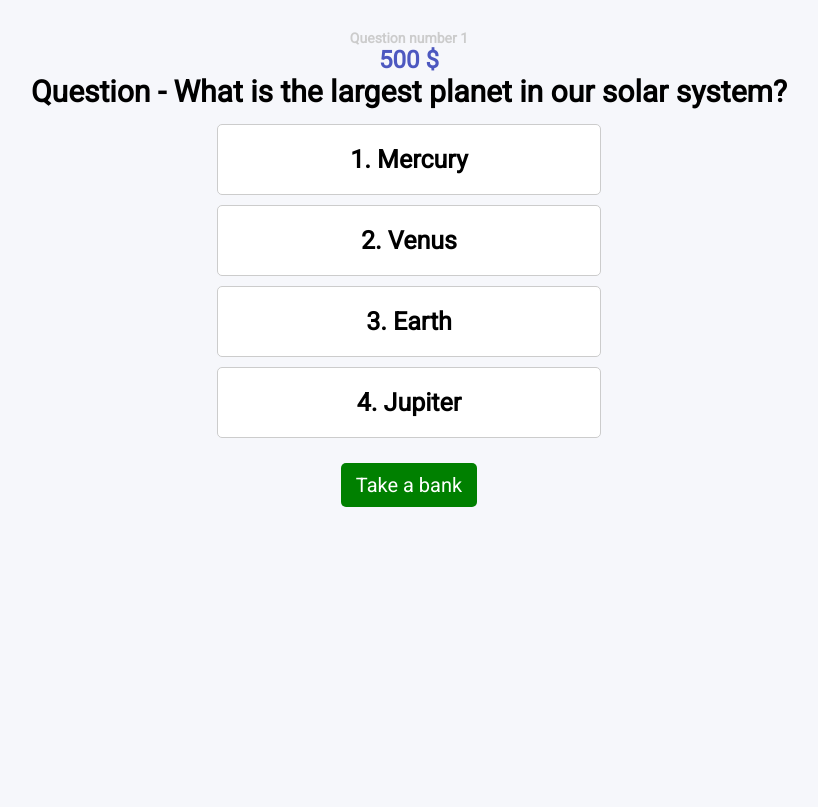
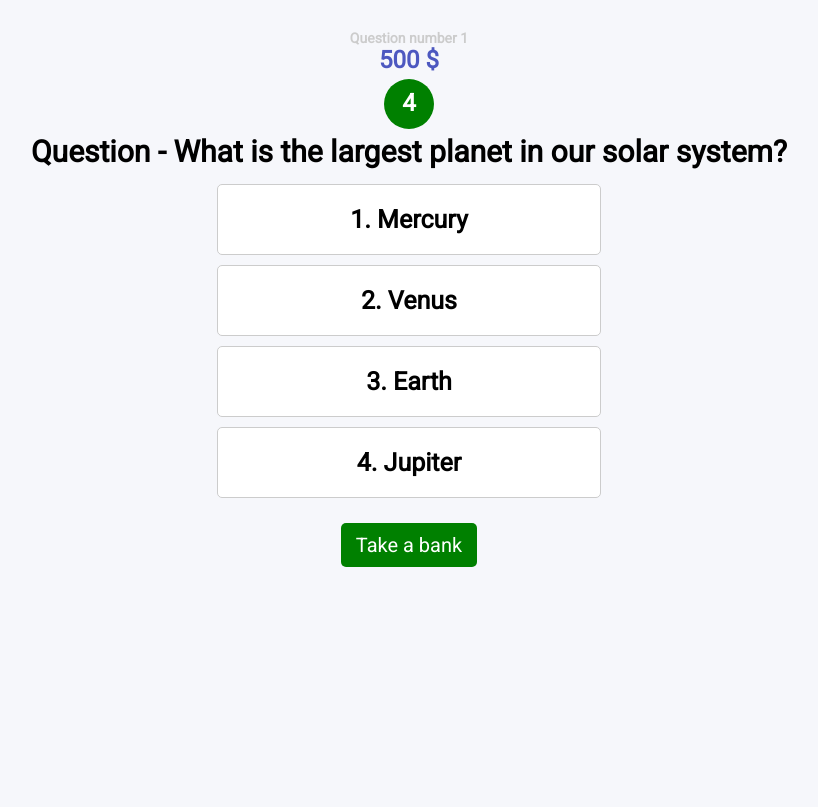
Before and after one commit to INAI-WIN-1/WWR, a Django app: page /tests/EASY/1 in a window 1280 px wide. Shown: the top 807 px of the page, without its empty margins (231-1049 px from the left). Run offline with Django 4.2, Linux system fonts and the light colour scheme; data comes from the database, SQL or seed files in the repository; both versions use the stored data as it was after the commit.

Commit message:
Added timer, added access control to prevent users from bypassing questions

```diff
--- a/static/css/styles.css
+++ b/static/css/styles.css
@@ -186,3 +186,13 @@ a {
     color: var(--blue--next);
     font-size: 24px;
 }
+
+#timer {
+    width: 50px;
+    height: 50px;
+    background-color: var(--green--right);
+    border-radius: 50%;
+    line-height: 2;
+    color: #ffffff;
+    margin: 5px auto;
+}
--- a/templates/tests.html
+++ b/templates/tests.html
@@ -13,7 +13,9 @@
 {% if wrong_answer %}
     <div class="modal">
         <div class="modal-content">
-            <p>Unfortunately, you lost on {{ id }}{% if id == 1 %}st{% endif %}{% if id == 2 %}nd{% endif %}{% if id > 2 %}th{% endif %} question with the amount of {{rating}} $</p>
+            <p>Unfortunately, you lost on
+                {{ id }}{% if id == 1 %}st{% elif id == 2 %}nd{% else %}th{% endif %} question with the amount
+                of {{ rating }} $</p>
             <div class="btn-group">
                 <button class="button blue_button"><a href="{% url 'main' %}">Homepage</a></button>
                 <button class="button gr_button"><a href="{% url 'questions' level=level id=1 %}">Try again</a></button>
@@ -21,23 +23,31 @@
         </div>
     </div>
 {% endif %}
-{% if finish_game %}
+{% if finish_game or win_game %}
     <div class="modal">
         <div class="modal-content">
-            <p>Congratulations! You won on {{ id }}{% if id == 1 %}st{% endif %}{% if id == 2 %}nd{% endif %}{% if id > 2 %}th{% endif %} questions and you prize ist {{rating}} $</p>
+            {% if finish_game %}
+                <p>Congratulations! You won on
+                    {{ id }}{% if id == 1 %}st{% elif id == 2 %}nd{% else %}th{% endif %} question and you prize
+                    ist {{ rating }} $</p>
+            {% endif %}
+            {% if win_game %}
+                <p>Congratulations! You won {{ level }} difficulty and you prize ist {{ rating }} $!</p>
+            {% endif %}
             <div class="btn-group">
                 <button class="button blue_button"><a href="{% url 'main' %}">Homepage</a></button>
             </div>
         </div>
     </div>
 {% endif %}
-{% if not wrong_answer and not finish_game %}
+{% if not wrong_answer and not finish_game and not win_game %}
     <form method="POST">
         {% csrf_token %}
         <div class="container test" style="text-align: center; margin-top: 30px;">
             <h1 style="font-size: 14px; color: #ccc;">Question number {{ id }}</h1>
             <h2 class="rating-header">{{ rating }} $</h2>
-        <h2 class="question">Question - {{ test.question }}</h2>
+            <h2 id="timer">10</h2>
+            <h3 class="question">Question - {{ test.question }}</h3>
             <div class="answers">
                 {% for answer in test.answers %}
                     <button class="answer-button" type="submit" name="selected_test"
@@ -46,9 +56,28 @@
                     </button>
                 {% endfor %}
             </div>
-        <button class="button gr_button" style="font-size: 20px" type="submit" name="finish_game" value="True" {% if id == 1 %}disabled{% endif %}>Take a bank</button>
+            <button class="button gr_button" style="font-size: 20px" type="submit" name="finish_game" value="True"
+                    {% if id == 1 %}disabled{% endif %}>Take a bank
+            </button>
         </div>
     </form>
 {% endif %}
+<form method="POST" id="timerForm">
+    {% csrf_token %}
+    <input type="hidden" name="time_lost" value="True">
+</form>
+<script>
+    let seconds = 9;
+
+    const timerInterval = setInterval(() => {
+        document.getElementById('timer').innerHTML = seconds;
+        seconds--;
+
+        if (seconds < 0) {
+            clearInterval(timerInterval);
+            document.getElementById('timerForm').submit();
+        }
+    }, 1000);
+</script>
 </body>
 </html>
--- a/tests/views.py
+++ b/tests/views.py
@@ -22,6 +22,7 @@ def QuestionsView(request, level, id):
     rating = ratings[id - 1]
     if request.method == "GET":
         chosen_tests = request.session.get('chosen_tests', [])
+        completed_questions = request.session.get('completed_questions', 0)
 
         if not chosen_tests:
             tests = list(Test.objects.filter(level=level))
@@ -34,8 +35,12 @@ def QuestionsView(request, level, id):
             chosen_tests = [{'id': test.id, 'question': test.question, 'answers': test.answers.split(', '), 'correct_answer': test.correct_answer} for test in selected_tests]
             request.session['chosen_tests'] = chosen_tests
 
+        if id != completed_questions + 1:
+            return redirect('questions', level=level, id=completed_questions+1)
+
         if len(chosen_tests) < id:
             request.session['chosen_tests'] = []
+            request.session['completed_questions'] = 0
             return render(request, 'tests.html', {'finish_game': True, 'id': index, 'rating': rating})
         test = chosen_tests[id-1]
 
@@ -43,16 +48,30 @@ def QuestionsView(request, level, id):
 
     elif request.method == "POST":
         finish_game = request.POST.get('finish_game')
+        time_lost = request.POST.get('time_lost')
+
+        if time_lost:
+            request.session['chosen_tests'] = []
+            request.session['completed_questions'] = 0
+            return render(request, 'tests.html', {'level': level, 'id': id, 'wrong_answer': True, 'rating': rating})
+
         if finish_game:
             request.session['chosen_tests'] = []
+            request.session['completed_questions'] = 0
             # здесь будет логика зачисления денег на баланс пользователя
             return render(request, 'tests.html', {'finish_game': True, 'id': index, 'rating': ratings[id - 2]})
         selected_test = request.POST.get('selected_test')
         selected_answer, correct_answer = selected_test.split('|')
 
         if selected_answer == correct_answer:
+            if id == 10:
+                request.session['chosen_tests'] = []
+                request.session['completed_questions'] = 0
+                return render(request, 'tests.html', {'win_game': True, 'level': level.lower(),'id': index, 'rating': ratings[9]})
+            request.session['completed_questions'] = id
             next_id = id + 1
             return redirect('questions', level=level, id=next_id)
         else:
             request.session['chosen_tests'] = []
+            request.session['completed_questions'] = 0
             return render(request, 'tests.html', {'level': level, 'id': id, 'wrong_answer': True, 'rating': rating})
```
Also changed, not shown: tests/admin.py (+2 -2 lines), db.sqlite3. Lines whose indentation alone changed are shown as unchanged.
